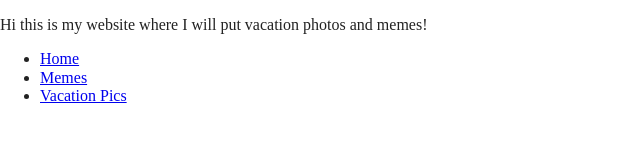
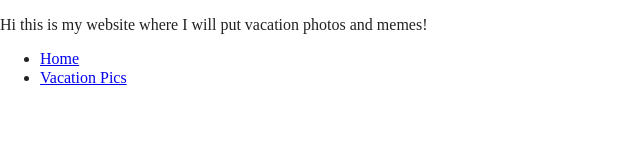
Before and after one commit to tc-trooper17254/personal-website, a website built with Parcel: page index.html in a window 1280 px wide. Shown: the whole page, without its empty margins (0-640 px from the left). Built offline with nearby package versions, Linux system fonts and the light colour scheme.

Commit message:
Comment out memes.html

```diff
--- a/index.html
+++ b/index.html
@@ -28,7 +28,7 @@
   <p>Hi this is my website where I will put vacation photos and memes!</p>
   <ul>
     <li><a href="index.html">Home</a></li>
-    <li><a href="memes.html">Memes</a></li>
+    <!-- <li><a href="memes.html">Memes</a></li> -->
     <li><a href="vacation.html">Vacation Pics</a></li>
   </ul>
   <script src="js/vendor/modernizr-3.11.2.min.js"></script>
```
Also changed, not shown: vacation.html (+1 -1 lines).
